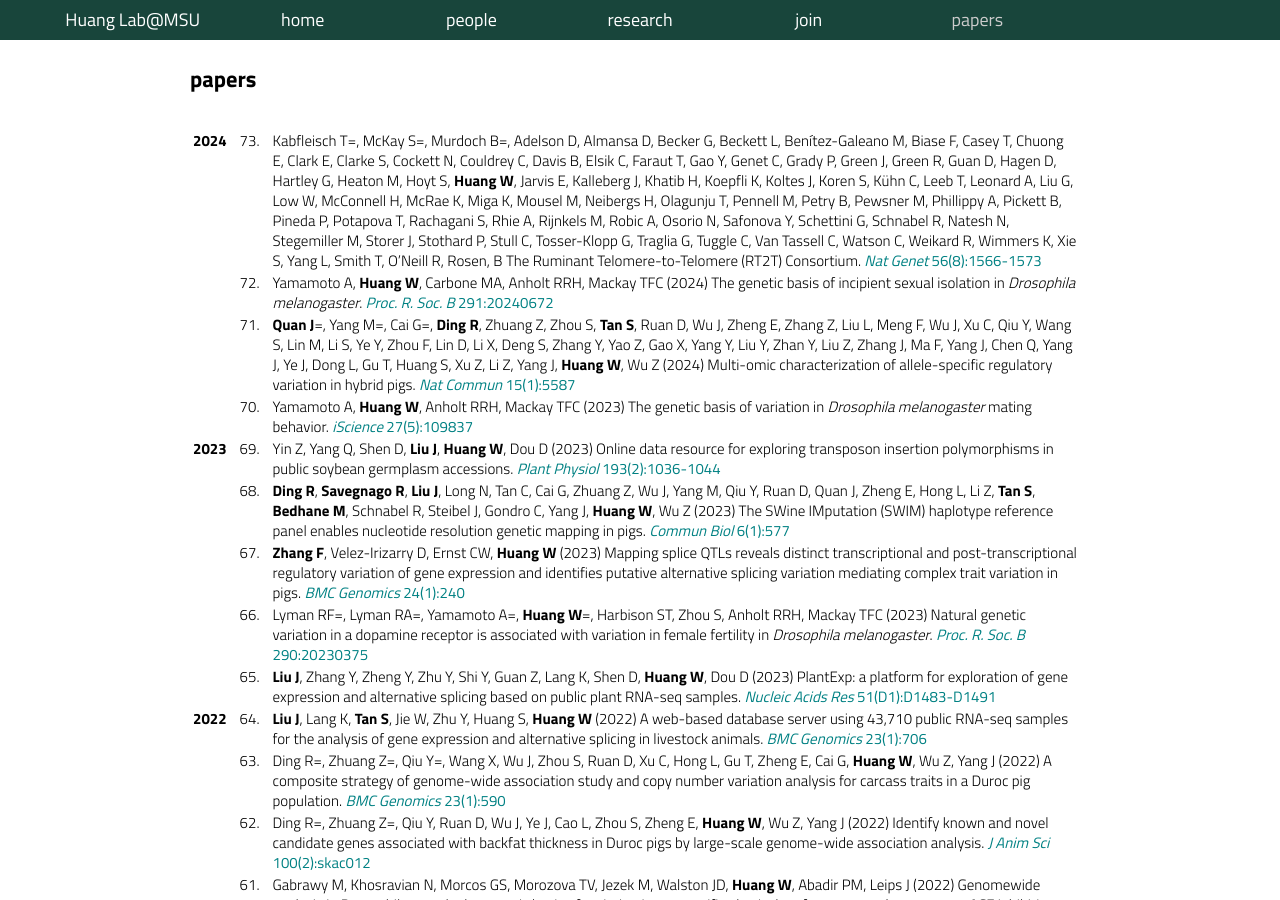
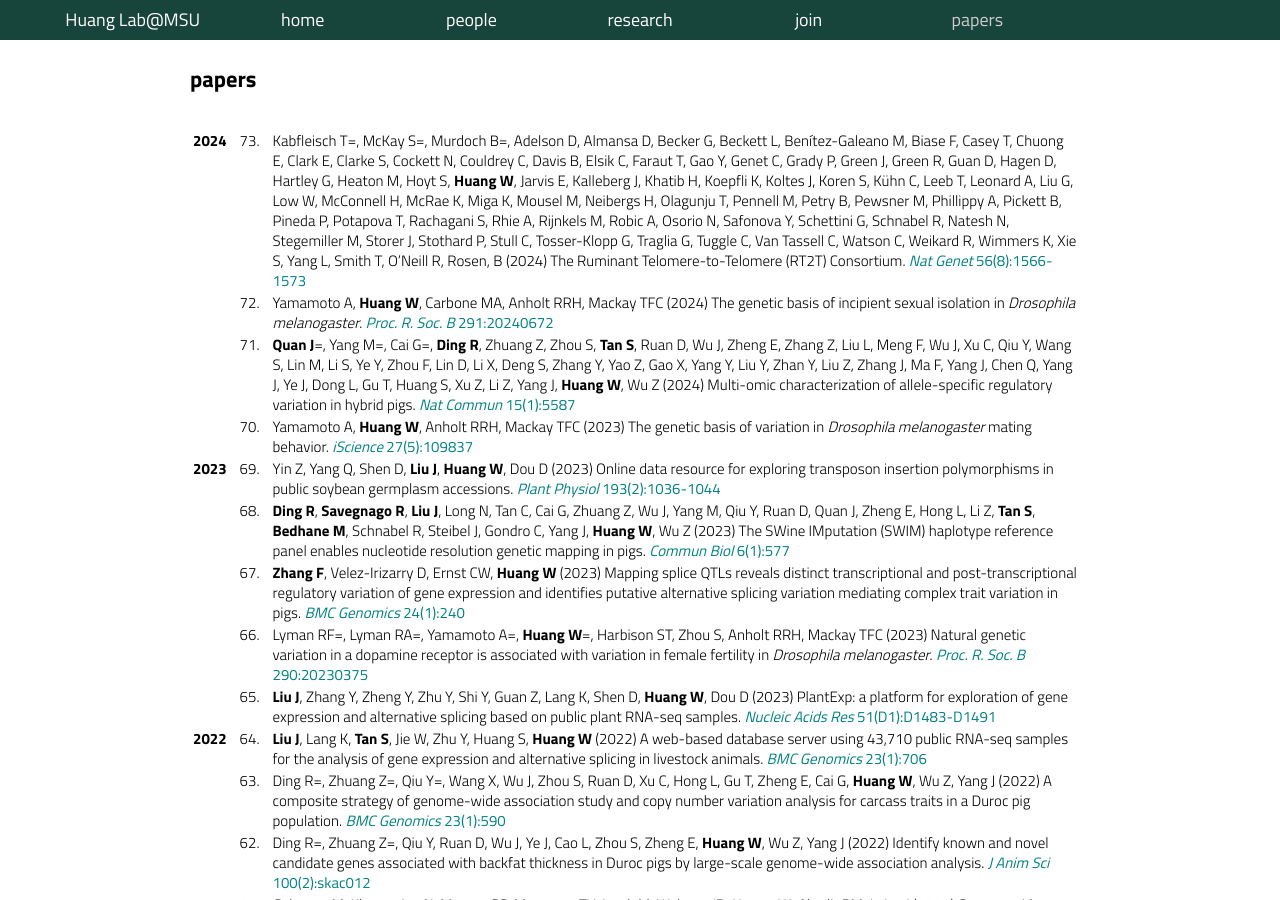
Before and after one commit to qgg-lab/qgg-lab.github.io, a Jekyll site: the page built from _pages/publications.md, in a window 1280 px wide and 900 px high. Built offline with Jekyll 4.4.1, drawn with Linux system fonts in a browser that asks for light colours; some web fonts are replaced.

Commit message:
fix year on pub

```diff
--- a/_pages/publications.md
+++ b/_pages/publications.md
@@ -10,7 +10,7 @@ active: publications
 | --   | --:  | --   |
 | ---- | ---- | ---- |
 |      |      |      |
-| <b>2024</b> | 73. | Kabfleisch T=, McKay S=, Murdoch B=, Adelson D, Almansa D, Becker G, Beckett L, Benítez-Galeano M, Biase F, Casey T, Chuong E, Clark E, Clarke S, Cockett N, Couldrey C, Davis B, Elsik C, Faraut T, Gao Y, Genet C, Grady P, Green J, Green R, Guan D, Hagen D, Hartley G, Heaton M, Hoyt S, <b>Huang W</b>, Jarvis E, Kalleberg J, Khatib H, Koepfli K, Koltes J, Koren S, Kühn C, Leeb T, Leonard A, Liu G, Low W, McConnell H, McRae K, Miga K, Mousel M, Neibergs H, Olagunju T, Pennell M, Petry B, Pewsner M, Phillippy A, Pickett B, Pineda P, Potapova T, Rachagani S, Rhie A, Rijnkels M, Robic A, Osorio N, Safonova Y, Schettini G, Schnabel R, Natesh N, Stegemiller M, Storer J, Stothard P, Stull C, Tosser-Klopp G, Traglia G, Tuggle C, Van Tassell C, Watson C, Weikard R, Wimmers K, Xie S, Yang L, Smith T, O’Neill R, Rosen, B The Ruminant Telomere-to-Telomere (RT2T) Consortium. <a href="https://pubmed.ncbi.nlm.nih.gov/39103649/" target="_blank"><i>Nat Genet</i> 56(8):1566-1573</a> |
+| <b>2024</b> | 73. | Kabfleisch T=, McKay S=, Murdoch B=, Adelson D, Almansa D, Becker G, Beckett L, Benítez-Galeano M, Biase F, Casey T, Chuong E, Clark E, Clarke S, Cockett N, Couldrey C, Davis B, Elsik C, Faraut T, Gao Y, Genet C, Grady P, Green J, Green R, Guan D, Hagen D, Hartley G, Heaton M, Hoyt S, <b>Huang W</b>, Jarvis E, Kalleberg J, Khatib H, Koepfli K, Koltes J, Koren S, Kühn C, Leeb T, Leonard A, Liu G, Low W, McConnell H, McRae K, Miga K, Mousel M, Neibergs H, Olagunju T, Pennell M, Petry B, Pewsner M, Phillippy A, Pickett B, Pineda P, Potapova T, Rachagani S, Rhie A, Rijnkels M, Robic A, Osorio N, Safonova Y, Schettini G, Schnabel R, Natesh N, Stegemiller M, Storer J, Stothard P, Stull C, Tosser-Klopp G, Traglia G, Tuggle C, Van Tassell C, Watson C, Weikard R, Wimmers K, Xie S, Yang L, Smith T, O’Neill R, Rosen, B (2024) The Ruminant Telomere-to-Telomere (RT2T) Consortium. <a href="https://pubmed.ncbi.nlm.nih.gov/39103649/" target="_blank"><i>Nat Genet</i> 56(8):1566-1573</a> |
 | | 72. |  Yamamoto A, <b>Huang W</b>, Carbone MA, Anholt RRH, Mackay TFC (2024) The genetic basis of incipient sexual isolation in <i>Drosophila melanogaster</i>. <a href="https://pubmed.ncbi.nlm.nih.gov/39045689/" target="_blank"><i>Proc. R. Soc. B</i> 291:20240672</a> |
 | | 71. |  <b>Quan J</b>=, Yang M=, Cai G=, <b>Ding R</b>, Zhuang Z, Zhou S, <b>Tan S</b>, Ruan D, Wu J, Zheng E, Zhang Z, Liu L, Meng F, Wu J, Xu C, Qiu Y, Wang S, Lin M, Li S, Ye Y, Zhou F, Lin D, Li X, Deng S, Zhang Y, Yao Z, Gao X, Yang Y, Liu Y, Zhan Y, Liu Z, Zhang J, Ma F, Yang J, Chen Q, Yang J, Ye J, Dong L, Gu T, Huang S, Xu Z, Li Z, Yang J, <b>Huang W</b>, Wu Z (2024) Multi-omic characterization of allele-specific regulatory variation in hybrid pigs. <a href="https://pubmed.ncbi.nlm.nih.gov/38961076/" target="_blank"><i>Nat Commun</i> 15(1):5587</a> |
 | | 70. | Yamamoto A, <b>Huang W</b>, Anholt RRH, Mackay TFC (2023) The genetic basis of variation in <i>Drosophila melanogaster</i> mating behavior.  <a href="https://pubmed.ncbi.nlm.nih.gov/38766354/" target="_blank"><i>iScience</i> 27(5):109837</a> |
```
